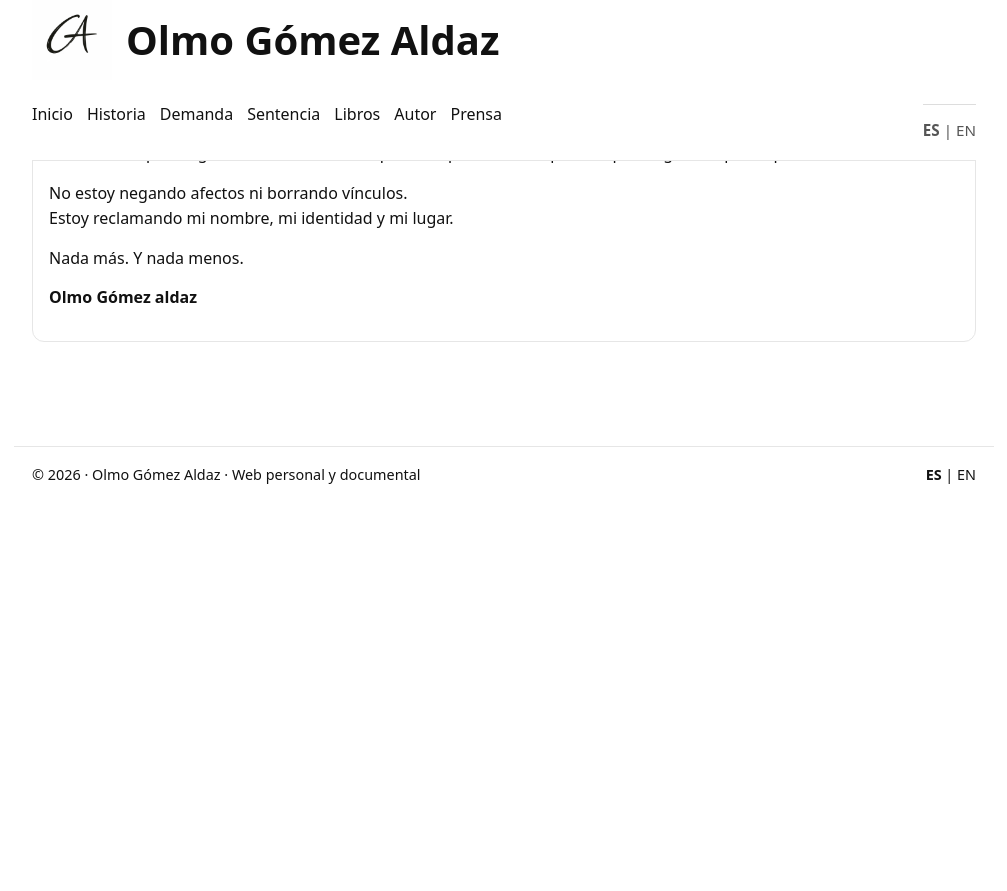
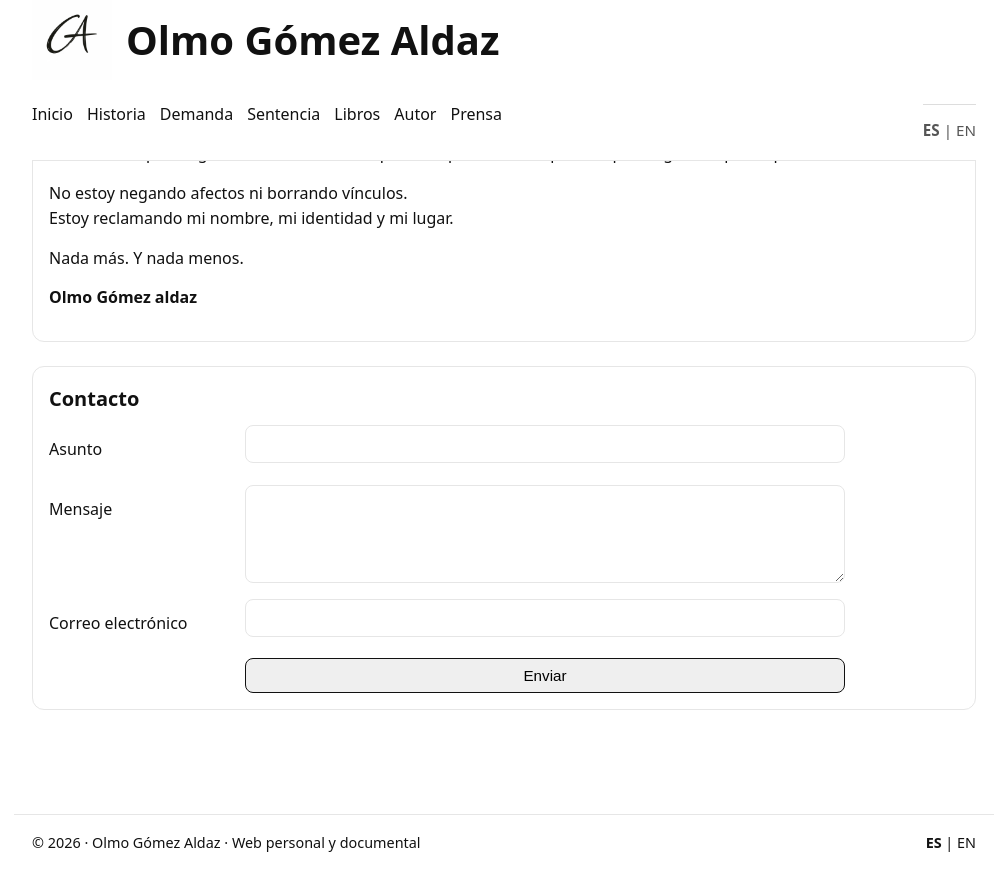
Before and after one commit to olmogaldaz/olmogaldaz.github.io, a Jekyll site: the page built from es/autor/index.html, in a window 1280 px wide and 900 px high, scrolled down 1041 px. Shown: the top 891 px of the window, without its empty margins (136-1143 px from the left). Built offline with Jekyll 4.4.1, drawn with Linux system fonts in a browser that asks for light colours; before the commit the page ends 1573 px from its top, so only the background shows below that.

Commit message:
Update index.html

```diff
--- a/es/autor/index.html
+++ b/es/autor/index.html
@@ -73,6 +73,30 @@
           <b>Olmo Gómez aldaz</b>
         </p>
       </div>
+
+      <div class="card">
+      <h2>Contacto</h2>
+
+        <form action="https://formspree.io/f/xpqjdbed" method="POST" class="contact-form">
+
+        <label for="subject-author">Asunto</label>
+        <input type="text" id="subject-author" name="subject" required>
+
+        <label for="message-author">Mensaje</label>
+        <textarea id="message-author" name="message" rows="4" required></textarea>
+
+        <label for="email-author">Correo electrónico</label>
+        <input type="email" id="email-author" name="email" required>
+
+        <input type="text" name="_gotcha" style="display:none">
+
+        <div></div>
+        <button type="submit" class="cta">Enviar</button>
+
+        </form>
+
+      </div>
+
     </main>
 
   </div>
```
